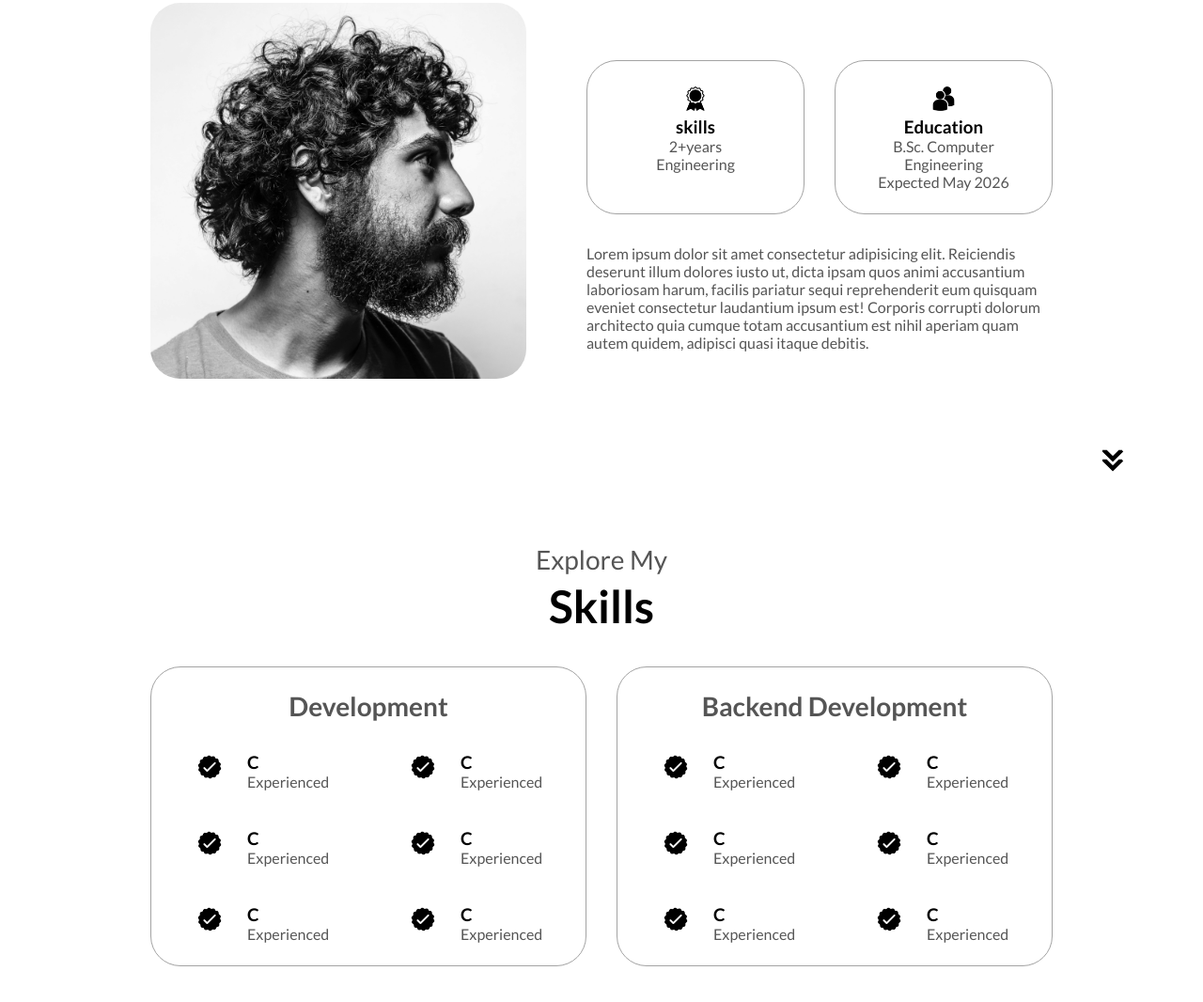
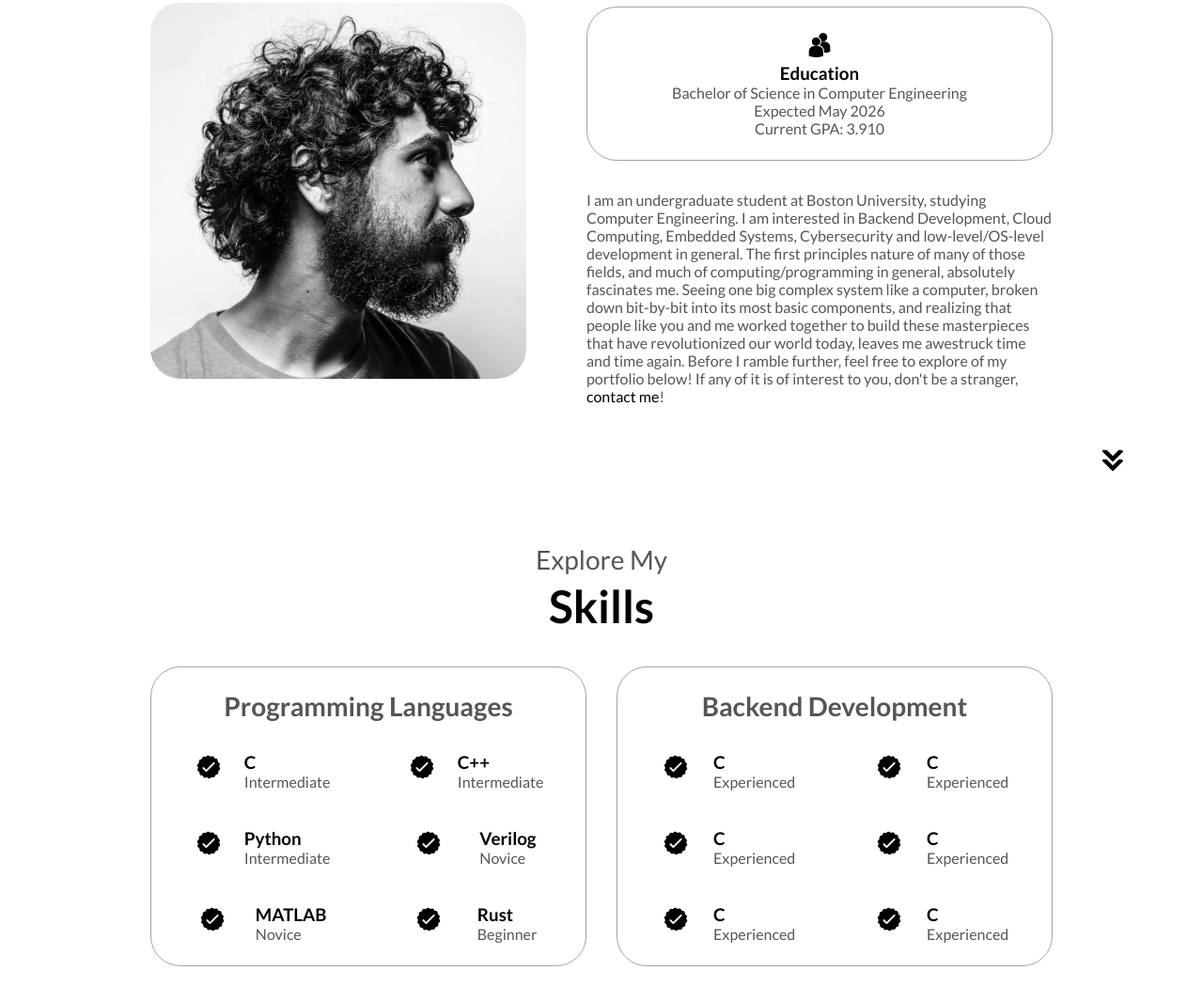
Before and after one commit to jilinzheng/jilinzheng.github.io, a plain HTML site: page index.html in a window 1280 px wide. Shown: the part 1118-2184 px from the top of the page at 94% size. Drawn offline with Linux system fonts and the light colour scheme.

Commit message:
update about me and skills

```diff
--- a/index.html
+++ b/index.html
@@ -43,7 +43,7 @@
         <div class="section-text">
             <p class="section-text-p1">Hello, I'm</p>
             <h1 class="title">Jilin Zheng</h1>
-            <p class="section-text-p2">Engineer</p>
+            <p class="section-text-p2">Aspiring Computer Engineer</p>
             <div class="btn-container">
                 <button
                     class="btn btn-color-1"
@@ -89,26 +89,17 @@
                 <div class="about-containers">
                     <div class="details-container">
                         <img
-                            src="./assets/skills.png"
-                            alt="skills Icon"
-                            class="icon"
-                        />
-                        <h3>skills</h3>
-                        <p>2+years<br>Engineering</p>
-                    </div>
-                    <div class="details-container">
-                        <img
                             src="./assets/education.png"
                             alt="Education Icon"
                             class="icon"
                         />
                         <h3>Education</h3>
-                        <p>B.Sc. Computer Engineering<br>Expected May 2026</p>
+                        <p>Bachelor of Science in Computer Engineering<br>Expected May 2026<br>Current GPA: 3.910</p>
                     </div>
                 </div>
                 <div class="text-container">
                     <p>
-                        Lorem ipsum dolor sit amet consectetur adipisicing elit. Reiciendis deserunt illum dolores iusto ut, dicta ipsam quos animi accusantium laboriosam harum, facilis pariatur sequi reprehenderit eum quisquam eveniet consectetur laudantium ipsum est! Corporis corrupti dolorum architecto quia cumque totam accusantium est nihil aperiam quam autem quidem, adipisci quasi itaque debitis.
+                        I am an undergraduate student at Boston University, studying Computer Engineering. I am interested in Backend Development, Cloud Computing, Embedded Systems, Cybersecurity and low-level/OS-level development in general. The first principles nature of many of those fields, and much of computing/programming in general, absolutely fascinates me. Seeing one big complex system like a computer, broken down bit-by-bit into its most basic components, and realizing that people like you and me worked together to build these masterpieces that have revolutionized our world today, leaves me awestruck time and time again. Before I ramble further, feel free to explore of my portfolio below! If any of it is of interest to you, don't be a stranger, <a href="#contact">contact me</a>!
                     </p>
                 </div>
             </div>
@@ -126,48 +117,48 @@
         <div class="skills-details-container">
             <div class="about-containers">
                 <div class="details-container">
-                    <h2 class="skills-subtitle">Development</h2>
+                    <h2 class="skills-subtitle">Programming Languages</h2>
                     <div class="article-container">
                         <article>
                             <img src="./assets/checkmark.png" alt="Skills Icon" class="icon">
                             <div>
                                 <h3>C</h3>
-                                <p>Experienced</p>
+                                <p>Intermediate</p>
                             </div>
                         </article>
                         <article>
                             <img src="./assets/checkmark.png" alt="Skills Icon" class="icon">
                             <div>
-                                <h3>C</h3>
-                                <p>Experienced</p>
+                                <h3>C++</h3>
+                                <p>Intermediate</p>
                             </div>
                         </article>
                         <article>
                             <img src="./assets/checkmark.png" alt="Skills Icon" class="icon">
                             <div>
-                                <h3>C</h3>
-                                <p>Experienced</p>
+                                <h3>Python</h3>
+                                <p>Intermediate</p>
                             </div>
                         </article>
                         <article>
                             <img src="./assets/checkmark.png" alt="Skills Icon" class="icon">
                             <div>
-                                <h3>C</h3>
-                                <p>Experienced</p>
+                                <h3>Verilog</h3>
+                                <p>Novice</p>
                             </div>
                         </article>
                         <article>
                             <img src="./assets/checkmark.png" alt="Skills Icon" class="icon">
                             <div>
-                                <h3>C</h3>
-                                <p>Experienced</p>
+                                <h3>MATLAB</h3>
+                                <p>Novice</p>
                             </div>
                         </article>
                         <article>
                             <img src="./assets/checkmark.png" alt="Skills Icon" class="icon">
                             <div>
-                                <h3>C</h3>
-                                <p>Experienced</p>
+                                <h3>Rust</h3>
+                                <p>Beginner</p>
                             </div>
                         </article>
                     </div>
@@ -315,6 +306,7 @@
                     class="icon contact-icon"
                 />
                 <p><a href="https://www.linkedin.com/in/jilinzheng" target="_blank">LinkedIn</a></p>
+            </div>
         </div>
     </section>
     <footer>
```
